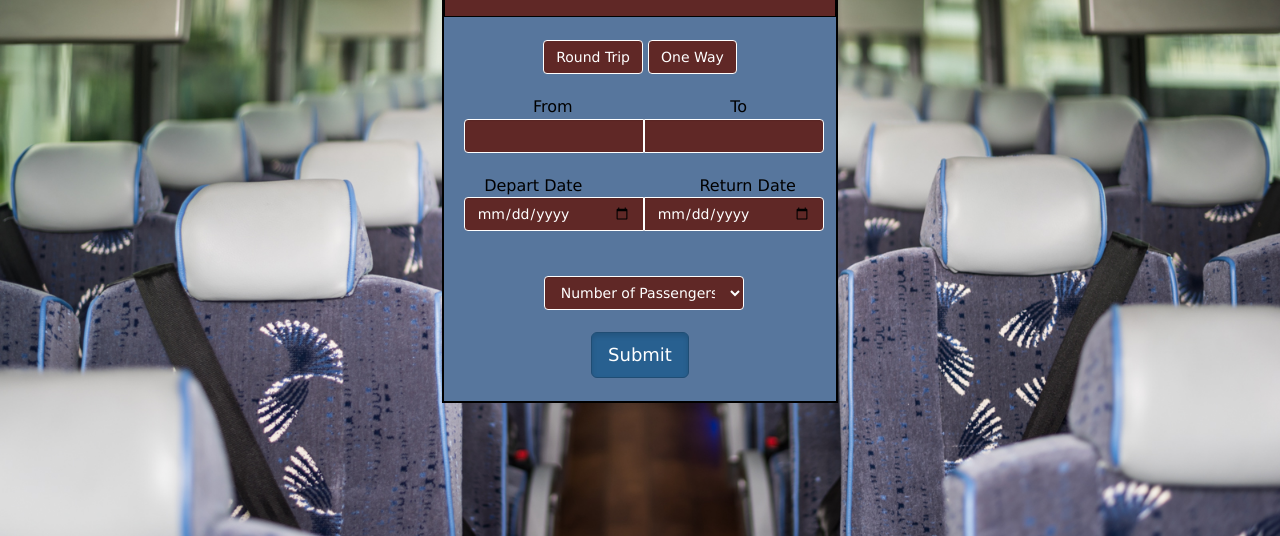
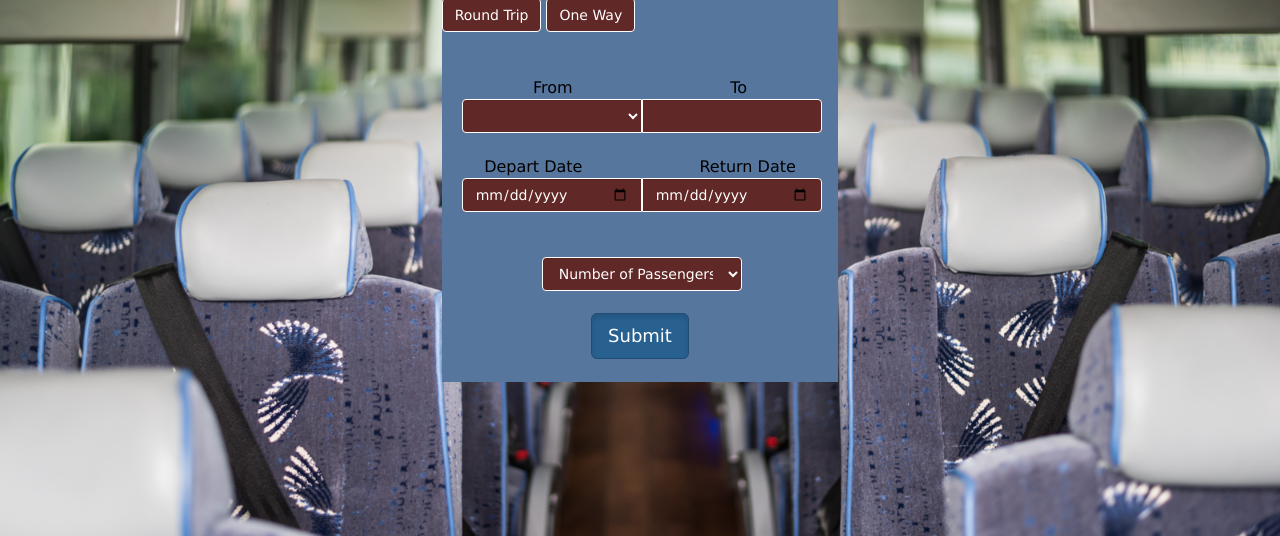
Before and after one commit to bbennett36/firstclass, a plain HTML site: page bookatrip.html in a window 1280 px wide. Shown: the part 283-819 px from the top of the page. Drawn offline with nearby package versions, Linux system fonts and the light colour scheme.

Commit message:
updated form

```diff
--- a/bookatrip.html
+++ b/bookatrip.html
@@ -28,6 +28,11 @@
 
     <link rel="stylesheet" href="css/bootstrap.min.css"/>
 
+
+    <!--<link href="scripts/style.css" rel="stylesheet" type="text/css"/>-->
+
+    <script src="//ajax.googleapis.com/ajax/libs/jquery/1.11.1/jquery.min.js"></script>
+    <script src="//netdna.bootstrapcdn.com/bootstrap/3.1.1/js/bootstrap.min.js"></script>
     <!--<link rel="stylesheet" type="text/css" href="//netdna.bootstrapcdn.com/bootstrap/3.1.1/css/bootstrap.min.css">-->
 
     <link href="scripts/style.css" rel="stylesheet" type="text/css"/>
@@ -42,25 +47,42 @@
     <div class="col-md-4">
     </div>
     <div class="col-md-4 text-center">
-        <br />
-        <a href="index.html"><img src="images/FirstClass_Logo.jpg"  height="120" alt="" style="border: 1px solid black"/></a>
-        <br />
-        <form method="POST" id="bookatrip">
+        <br/>
+        <a href="index.html"><img src="images/FirstClass_Logo.jpg" height="120" alt="" style="border: 1px solid black"/></a>
+        <br/>
+        <!--<form method="POST" id="bookatrip">-->
         <div id="booktripheader">
             <br/>
-                <h1>Book Your Trip Today!</h1>
-                <br />
+            <h1>Book Your Trip</h1>
+            <br/>
         </div>
         <div id="booktripbody">
-                <br />
-                <a href="#" class="btn btn-danger checked" role="button">Round Trip</a>
-                <a href="#" class="btn btn-danger" role="button">One Way</a>
-                <br />
-                <br />
+            <br/>
+            <div class="btn-toolbar" data-toggle="buttons">
+                <label class="btn btn-danger" style="border: 1px solid white">
+                    <input type="radio" name="options" id="roundtrip" autocomplete="off"> Round Trip
+                </label>
+                <label class="btn btn-danger" style="border: 1px solid white">
+                    <input type="radio" name="options" id="oneway" autocomplete="off"> One Way
+                </label>
+            </div>
+            <br/>
+            <br/>
             From&nbsp;&nbsp;&nbsp;&nbsp;&nbsp;&nbsp;&nbsp;&nbsp;&nbsp;&nbsp;&nbsp;&nbsp;&nbsp;&nbsp;&nbsp;&nbsp;&nbsp;&nbsp;&nbsp;&nbsp;&nbsp;&nbsp;&nbsp;&nbsp;&nbsp;&nbsp;&nbsp;&nbsp;&nbsp;&nbsp;&nbsp;To
             <br/>
             <div class="input-group" style="margin-left: 20px;">
-                    <input type="text" class="form-control" id="asd"/>
+
+                <select class="form-control" id="asd">
+                    <option></option>
+                    <option>BOSTON, MA</option>
+                    <option>FORT LEE, NJ</option>
+                    <option>HACKENSACK, NJ</option>
+                    <option>NEWARK, NJ</option>
+                    <option>NEY YORK CITY, NY</option>
+                    <option>NORTH ARLINGTON, NJ</option>
+                    <option>PHILADELPHIA, PA</option>
+                    <option>WASHINGTON, D.C</option>
+                </select>
 
                 <input type="text" class="form-control" id="asd"/>
             </div>
@@ -71,8 +93,8 @@
                 <input type="date" class="form-control" id="asd"/>
                 <input type="date" class="form-control" id="asd"/>
             </div>
-                <br />
-                <br />
+            <br/>
+            <br/>
             <select id="passengers" class="form-control text-center" style="width: 200px; margin-left: 100px;">
                 <option>Number of Passengers</option>
                 <option>1</option>
@@ -86,16 +108,14 @@
                 <option>9</option>
                 <option>10</option>
             </select>
-                <br />
+            <br/>
             <button type="button" class="btn btn-primary btn-lg active" role="button">Submit</button>
             <br/>
             <br/>
         </div>
-        </form>
+        <!--</form>-->
     </div>
     <div class="col-md-4"></div>
-
-
 
 
 </div>
```
Lines whose indentation alone changed are shown as unchanged.
